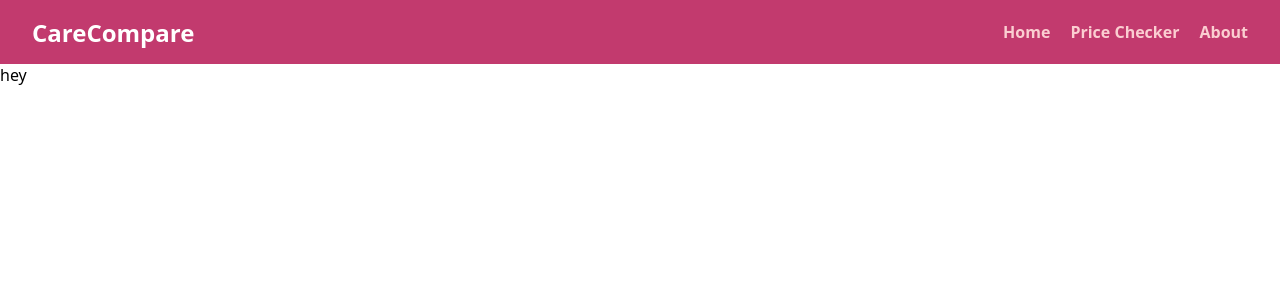
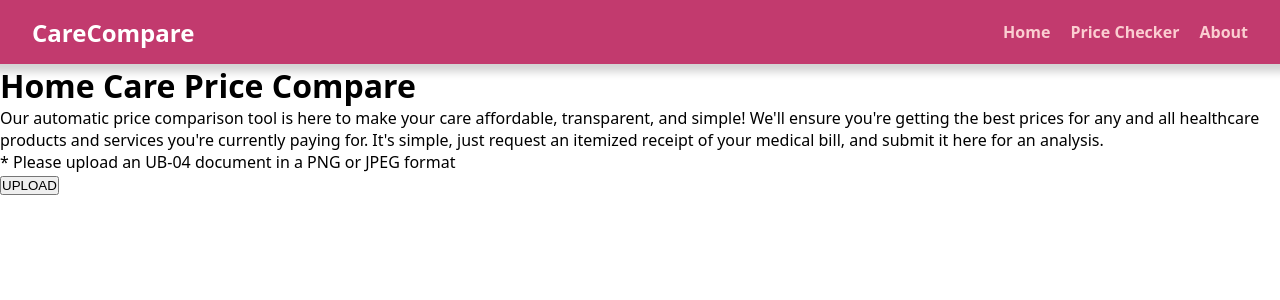
Before and after one commit to crispynoodlesoup/CareCompare, a React (Vite) app: page / in a window 1280 px wide. Shown: the top 300 px of the page. Built offline with nearby package versions, Linux system fonts and the light colour scheme.

Commit message:
basic outline for priceCompare page

```diff
--- a/src/App.jsx
+++ b/src/App.jsx
@@ -1,11 +1,12 @@
 import style from "./style.module.css";
 import Nav from "./components/nav/nav";
+import PriceChecker from "./components/priceChecker/priceChecker";
 
 function App() {
   return (
     <div className={style.pageContainer}>
-      <Nav></Nav>
-      <div>hey</div>
+      <Nav/>
+      <PriceChecker/>
     </div>
   )
 }
--- a/src/components/nav/Nav.jsx
+++ b/src/components/nav/Nav.jsx
@@ -1,8 +1,8 @@
-import navStyle from "./nav.module.css";
+import style from "./nav.module.css";
 
 function NavLink({ link, text }) {
   return (
-    <li className={navStyle.navLink}>
+    <li className={style.navLink}>
       <a href={link}>{text}</a>
     </li>
   );
--- a/src/components/nav/nav.module.css
+++ b/src/components/nav/nav.module.css
@@ -5,6 +5,8 @@ nav {
 
   justify-content: space-between;
   align-items: center;
+
+  box-shadow: 0 0 8px 8px lightgrey;
 }
 
 h2 {
--- /dev/null
+++ b/src/components/priceChecker/priceChecker.jsx
@@ -0,0 +1,21 @@
+import style from "./priceChecker.module.css";
+
+function PriceChecker() {
+  return (
+    <div>
+      <h1>Home Care Price Compare</h1>
+      <p>
+        Our automatic price comparison tool is here to make your care
+        affordable, transparent, and simple! We'll ensure you're getting the
+        best prices for any and all healthcare products and services you're
+        currently paying for. It's simple, just request an itemized receipt of
+        your medical bill, and submit it here for an analysis.
+      </p>
+      <p>* Please upload an UB-04 document in a PNG or JPEG format</p>
+      <button>UPLOAD</button>
+
+    </div>
+  );
+}
+
+export default PriceChecker;
--- a/src/style.module.css
+++ b/src/style.module.css
@@ -16,16 +16,12 @@ body {
   width: 100%;
   overflow: hidden;
   display: grid;
-  grid-template-columns: 1fr 2fr;
+  grid-template-columns: 1fr;
   grid-template-rows: 64px 1fr;
 }
 
 ul {
   list-style: none;
-}
-
-nav {
-  grid-column: 1 / 3;
 }
 
 a {
```
Also changed, not shown: src/components/priceChecker/priceChecker.module.css (added).
